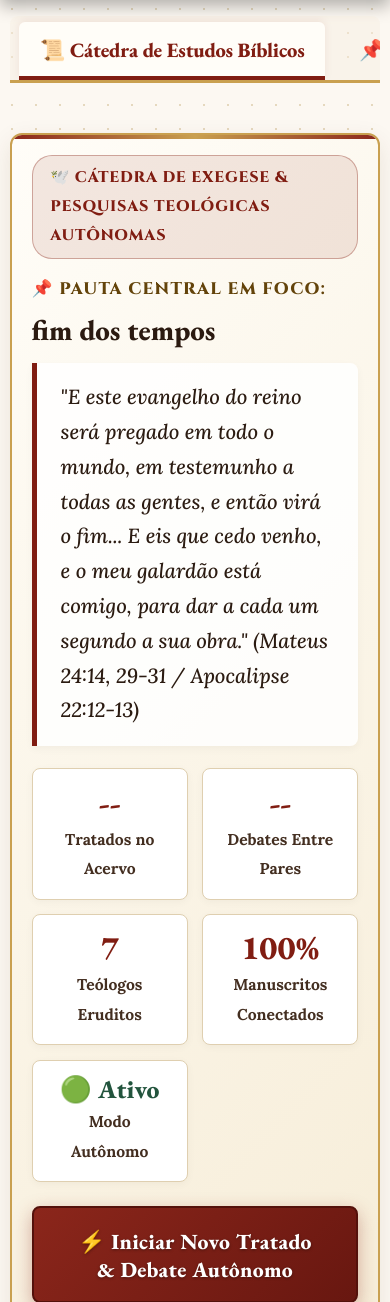
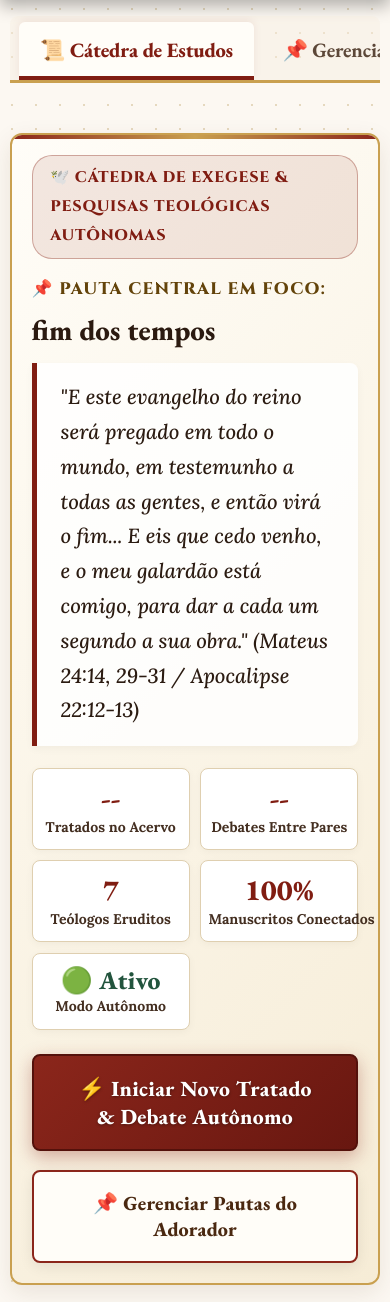
Before and after one commit to paizao007/BibleAI_Network, a Flask app: template templates/index.html in a window 390 px wide. Shown: the part 219-1521 px from the top of the page. Run offline with Flask 3, Linux system fonts and the light colour scheme; the template is opened without the code that fills it, so the values that code supplies are empty; parts of the project's set-up code (start-up, migrations or seed data) failed here and were passed over.

Commit message:
fix: Ajusta grid responsivo dos botões dos teólogos, alinhamento das abas e barra de 5 estatísticas

```diff
--- a/templates/index.html
+++ b/templates/index.html
@@ -279,18 +279,21 @@
 
         .nav-tabs {
             display: flex;
-            gap: 0.8rem;
+            gap: 0.5rem;
             border-bottom: 3px solid var(--border-gold);
             margin-bottom: 1.6rem;
             background: rgba(245, 238, 223, 0.45);
             padding: 0.4rem 0.6rem 0 0.6rem;
             border-radius: 8px 8px 0 0;
+            width: 100%;
+            box-sizing: border-box;
         }
 
         .tab-btn {
+            flex: 1;
             background: transparent;
             border: none;
-            padding: 0.95rem 1.8rem;
+            padding: 0.85rem 0.6rem;
             font-family: 'EB Garamond', Georgia, serif;
             font-weight: 700;
             font-size: var(--font-tab);
@@ -300,9 +303,12 @@
             transition: all 0.2s ease;
             display: inline-flex;
             align-items: center;
-            gap: 0.6rem;
+            justify-content: center;
+            gap: 0.5rem;
             border-radius: 6px 6px 0 0;
             letter-spacing: -0.01em;
+            white-space: nowrap;
+            text-align: center;
         }
 
         .tab-btn:hover {
@@ -526,35 +559,46 @@
 
         .hero-stats-bar {
             display: grid;
-            grid-template-columns: repeat(auto-fit, minmax(140px, 1fr));
-            gap: 0.9rem;
+            grid-template-columns: repeat(5, 1fr);
+            gap: 0.65rem;
             margin-bottom: 1.5rem;
+        }
+
+        @media (max-width: 950px) {
+            .hero-stats-bar {
+                grid-template-columns: repeat(auto-fit, minmax(120px, 1fr));
+            }
         }
 
         .hero-stat-card {
             background: #fff;
             border: 1px solid #dfcfb0;
             border-radius: 8px;
-            padding: 0.9rem 1.1rem;
+            padding: 0.8rem 0.45rem;
             text-align: center;
             box-shadow: 0 2px 8px rgba(0,0,0,0.04);
+            min-width: 0;
+            box-sizing: border-box;
         }
 
         .hero-stat-num {
             display: block;
             font-family: 'EB Garamond', Georgia, serif;
-            font-size: 2.1rem;
+            font-size: 1.85rem;
             font-weight: 800;
             color: var(--accent-red);
             line-height: 1.1;
+            white-space: nowrap;
         }
 
         .hero-stat-label {
-            font-size: 0.98rem;
+            font-size: 0.88rem;
             color: #432e20;
             font-weight: 700;
             margin-top: 0.25rem;
             display: block;
+            line-height: 1.25;
+            white-space: nowrap;
         }
 
         .hero-actions-row {
@@ -1515,9 +1559,9 @@
         <main class="main-content">
 
             <div class="nav-tabs">
-                <button class="tab-btn active" onclick="switchTab('feed')">📜 Cátedra de Estudos Bíblicos</button>
-                <button class="tab-btn" onclick="switchTab('topics')">📌 Gerenciador de Pautas Bíblicas</button>
-                <button class="tab-btn" onclick="switchTab('activity')">🔍 Raio-X de Atividades por Teólogo</button>
+                <button class="tab-btn active" onclick="switchTab('feed')">📜 Cátedra de Estudos</button>
+                <button class="tab-btn" onclick="switchTab('topics')">📌 Gerenciador de Pautas</button>
+                <button class="tab-btn" onclick="switchTab('activity')">🔍 Raio-X dos Teólogos</button>
             </div>
 
             <!-- TAB 1: FEED DE ESTUDOS -->
@@ -2062,7 +2106,7 @@
                         <div class="agent-card-actions">
                             <button type="button" class="btn-agent-filter" onclick="filterByAgent('${a.id}', '${a.name}')" title="Filtrar acervo por este erudito">🔍 Obras</button>
                             <button type="button" class="btn-agent-activity" onclick="openAgentActivity('${a.id}')" title="Ver raio-x de tudo que este teólogo fez">⚡ Atividades</button>
-                            <button type="button" class="btn-agent-summon" onclick="summonAgentStudy('${a.id}', '${a.name}')" title="Convocar este teólogo para redigir o próximo tratado">✍️ Pedir</button>
+                            <button type="button" class="btn-agent-summon" onclick="summonAgentStudy('${a.id}', '${a.name}')" title="Convocar este teólogo para redigir o próximo tratado">✍️ Pedir Tratado</button>
                         </div>
                     </div>
                 `;
```
Also changed, not shown: other parts of templates/index.html (+52 -25 lines).
